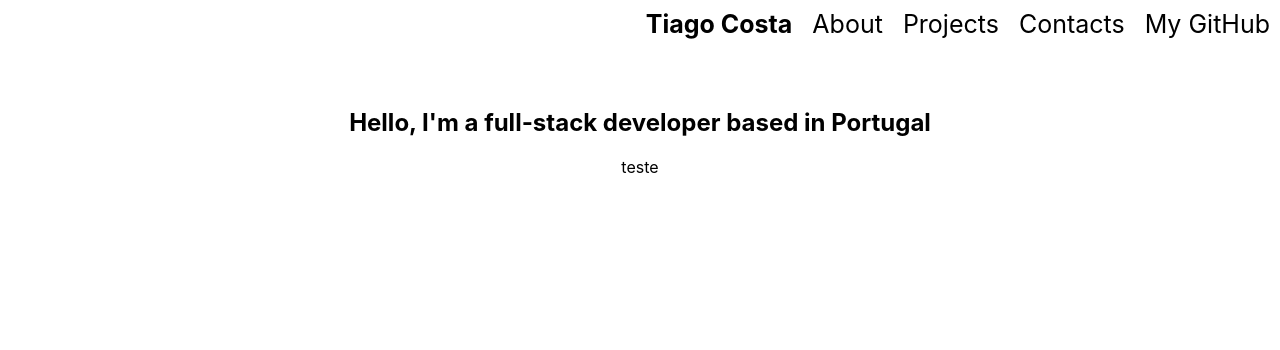
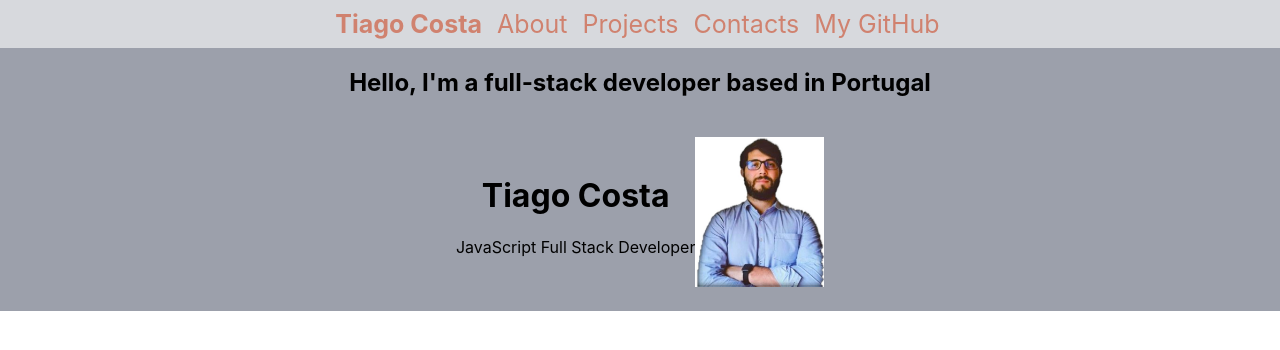
Before and after one commit to tiagodfcosta/profile, a React (Create React App) app: page / in a window 1280 px wide. Shown: the top 350 px of the page. Built offline with nearby package versions, Linux system fonts and the light colour scheme.

Commit message:
home page

```diff
--- a/src/App.css
+++ b/src/App.css
@@ -1,7 +1,14 @@
+
+.App {
+  align-items: center;
+  height: 6vh;
+  margin: 0 auto;
+
+}
 
 .App .content{
-  max-width: 100vh;
-  margin: 20px auto;
-  padding: 20px;
+  /* background-color: rgba(208, 130, 111, 0.3); */
+  /* background-color: rgba(59, 67, 88, 0.2) ; */
+  margin: 0 auto;
 
 }
--- a/src/components/Home.css
+++ b/src/components/Home.css
@@ -1,4 +1,26 @@
 .home {
+    display: flex;
+    flex-direction: column;
     align-items: center;
-    text-align: center
+    text-align: center;
+    background-color: rgba(59, 67, 88, 0.5) ;
 }
+
+.home .container{
+    display: flex;
+    flex-direction: row;
+    align-items: center;
+    margin: 10px auto;
+
+}
+
+.home .container .containerDescription{
+    margin: 10px auto;
+
+}
+
+.home .container .containerImg {
+    margin: 10px auto;
+
+
+}
--- a/src/components/Home.js
+++ b/src/components/Home.js
@@ -1,9 +1,20 @@
 import './Home.css';
+
+
 function Home() {
     return (
      <div className="home">
          <h2>Hello, I'm a full-stack developer based in Portugal</h2>
-         <p>teste</p>
+         <div className="container">
+            <div className="containerDescription">
+                <h1>Tiago Costa</h1>
+                <p>JavaScript Full Stack Developer</p>
+            </div>
+            <div className="containerImg" >
+                <img src="./tiago_costa.jpeg" alt="Tiago Costa"  height="150px" />
+            </div>
+
+         </div>
      </div>
     )
 }
--- a/src/components/Navbar.css
+++ b/src/components/Navbar.css
@@ -5,23 +5,23 @@
   height: 6vh;
   margin: 0 auto;
   font-size: calc(9px + 2vmin);
-  color: black;
+  background-color: rgba(59, 67, 88, 0.2) ;
+  /* background-color: rgba(208, 130, 111, 0.7); */
   }
 
 .navbar .links {
-  margin-left: auto;
+  margin: auto;
 }
 
 .navbar a {
   margin-right: 5px;
-  margin-left: 5px;
   text-decoration: none;
   padding: 5px ;
-  color: black;
+  color: rgba(208, 130, 111, 1);
 }
 
 .navbar a:hover {
   color: white;
-  background-color: rgba(88, 153, 226, 0.8);
+  background-color: rgba(59, 67, 88, 0.5);
   border-radius: 8px;
 }
```
